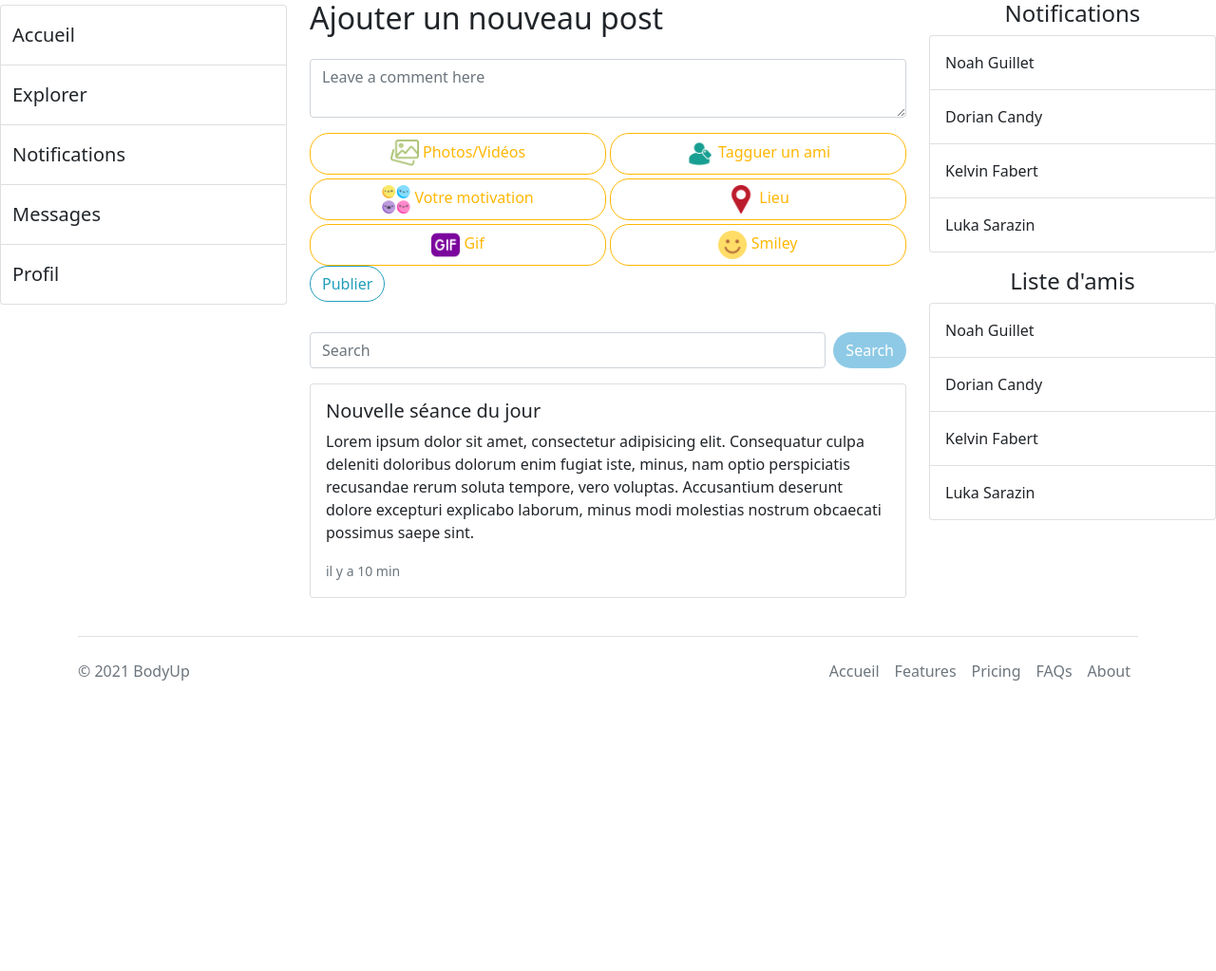
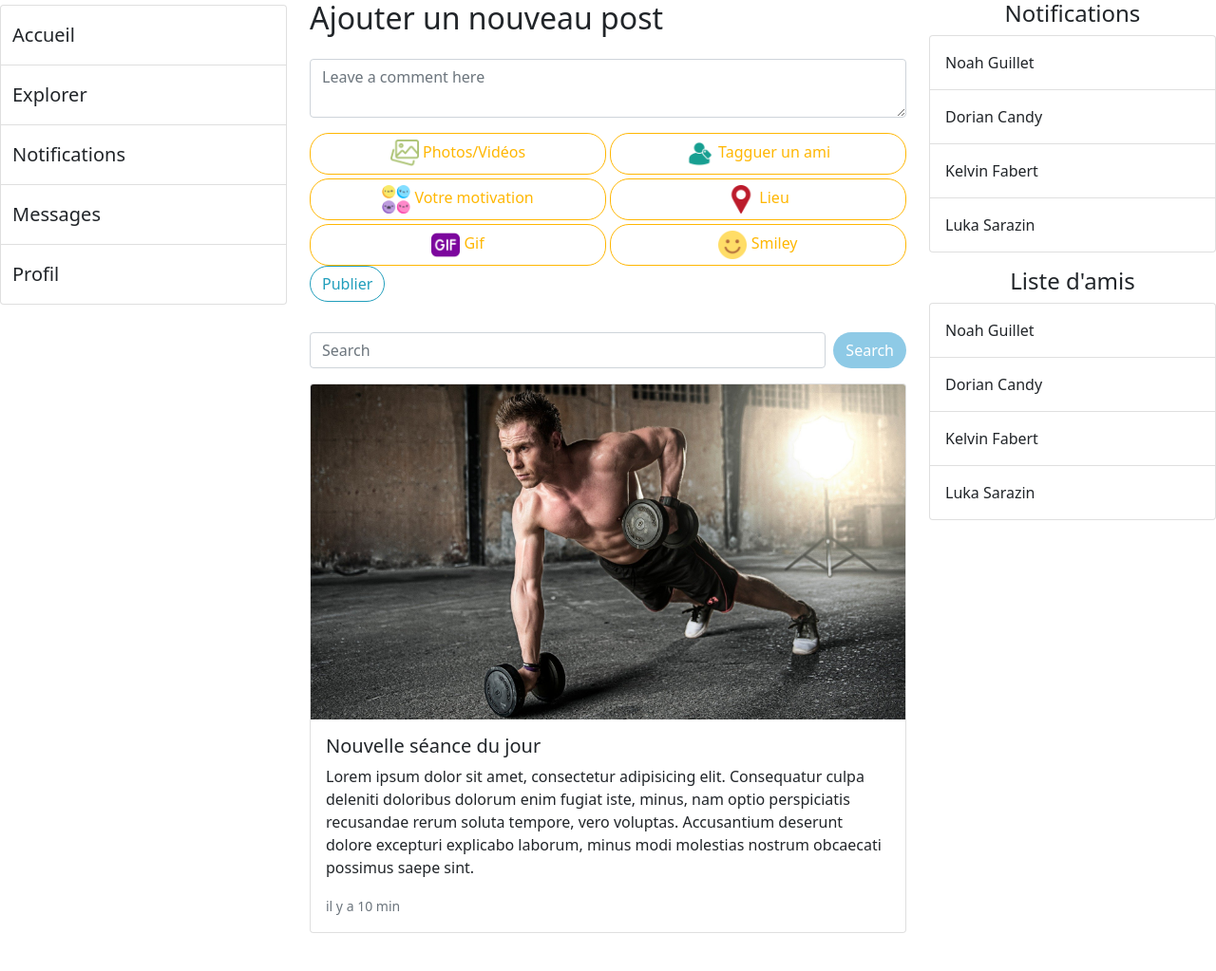
Before and after one commit to Kelvinfbt/mspr-wis2, a PHP site: page / in a window 1280 px wide. Shown: the top 1023 px of the page at 95% size. Before the commit the page ends 717 px from the top, so only its background shows below. Run offline with PHP 8.4, Linux system fonts and the light colour scheme; some libraries are stand-ins or nearby versions.

Commit message:
update: index

```diff
--- a/index.php
+++ b/index.php
@@ -17,7 +17,7 @@
                 </div>
 
                 <div class="card mb-3">
-                    <img src="https://via.placeholder.com/100x50" class="card-img-top" alt="">
+                    <img src="assets/images/musculation.jpg" class="card-img-top" alt="">
                     <div class="card-body">
                         <h5 class="card-title">Nouvelle séance du jour</h5>
                         <p class="card-text">Lorem ipsum dolor sit amet, consectetur adipisicing elit. Consequatur
```
Also changed, not shown: assets/images/musculation.jpg (added).
